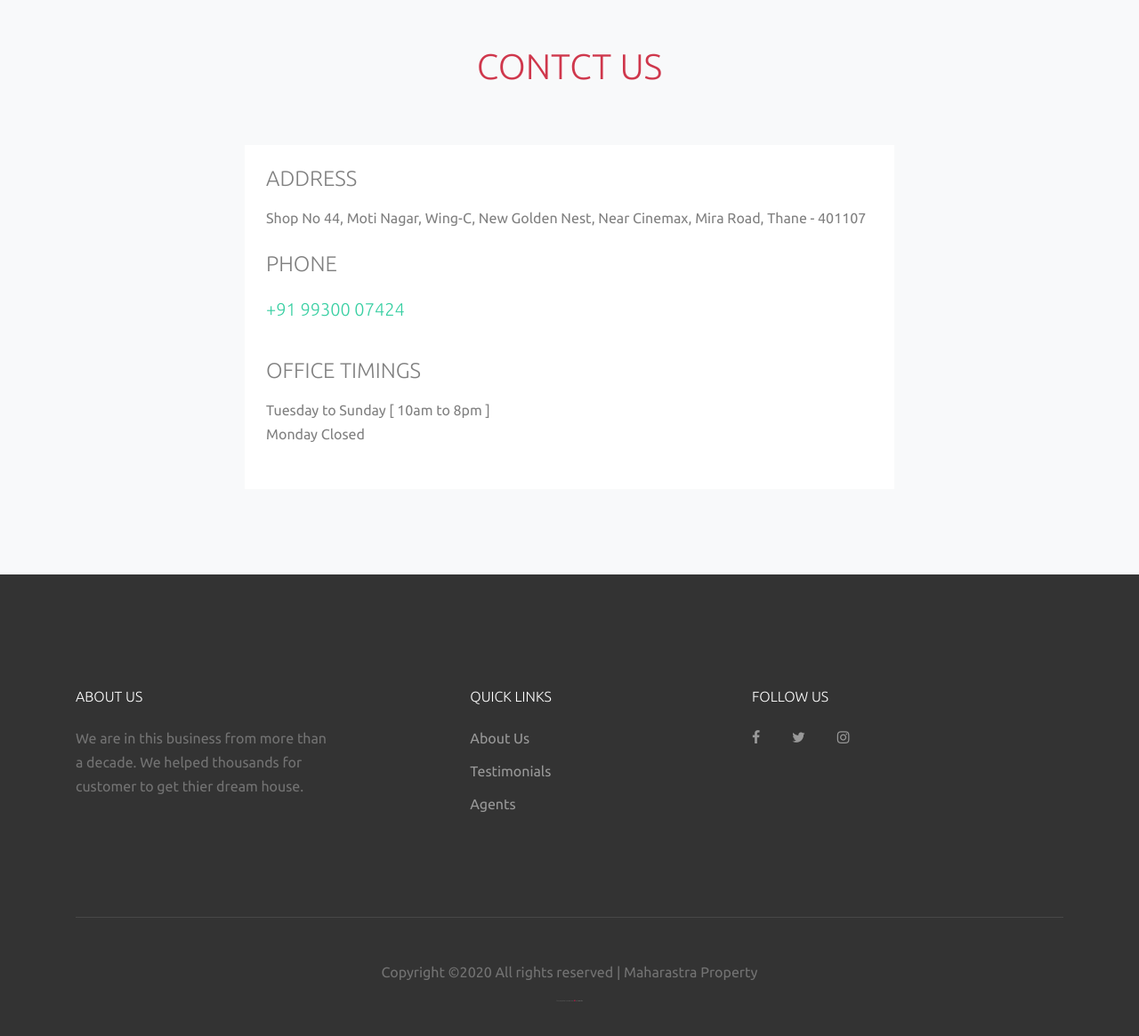
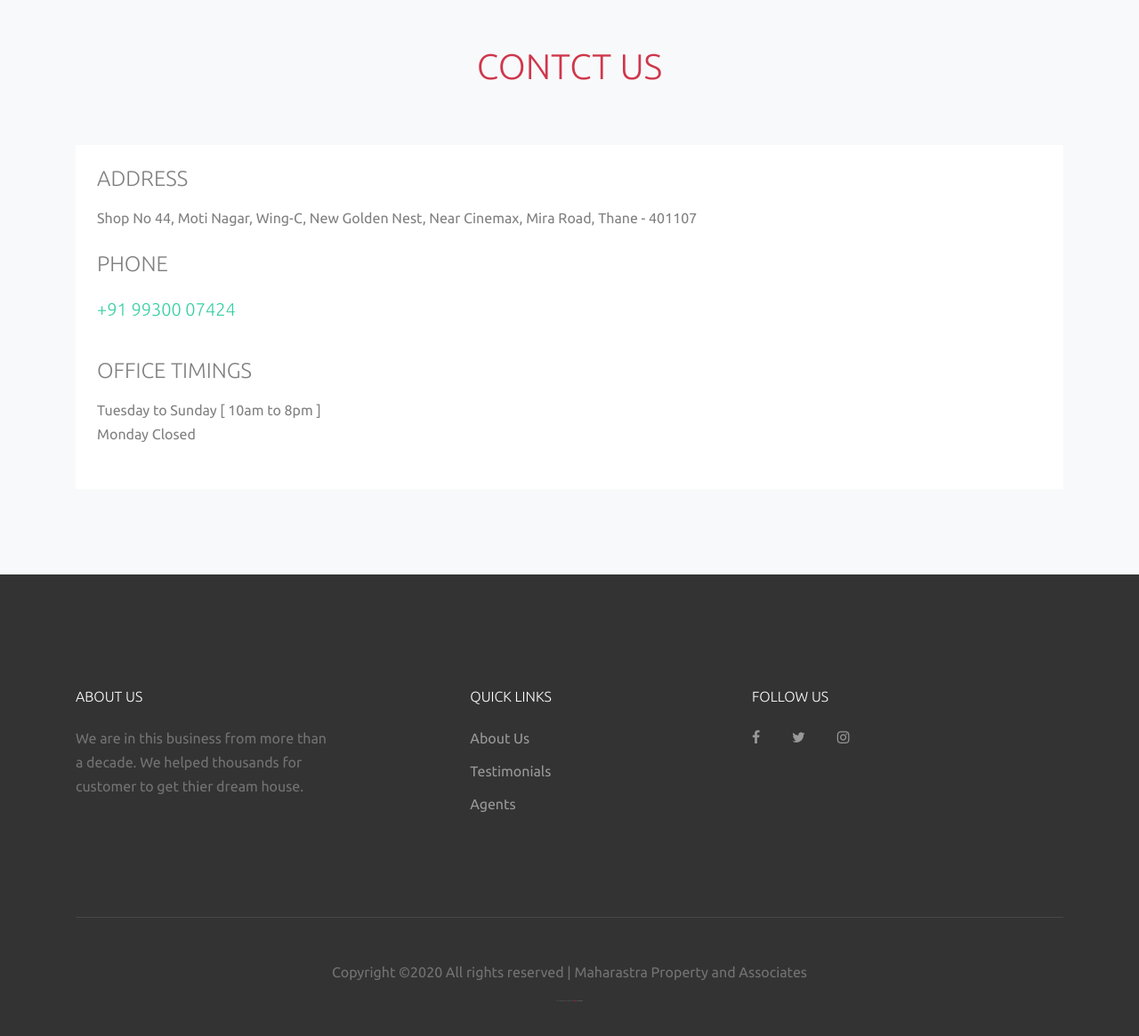
Before and after one commit to maharashtraproperty/maharashtraproperty.github.io, a plain HTML site: page index.html in a window 1280 px wide. Shown: the part 4651-5816 px from the top of the page at 89% size. Drawn offline with Linux system fonts and the light colour scheme; files whose address does not match are found by name.

Commit message:
Changes in index file.

```diff
--- a/index.html
+++ b/index.html
@@ -616,7 +616,7 @@
 
             </form> -->
           <!-- </div> -->
-          <div class="offset-2 col-md-8">
+          <div class="col-md-12">
 
             <div class="p-4 mb-3 bg-white">
               <p class="mb-0 font-weight-bold"><h4>Address</h4></p>
@@ -690,7 +690,7 @@
             <div class="border-top pt-5">
             <p class="copyright">
             <!-- Link back to Colorlib can't be removed. Template is licensed under CC BY 3.0. -->
-            Copyright &copy;<script>document.write(new Date().getFullYear());</script> All rights reserved | Maharastra Property<br/><span style="font-size: 0.1em;">This template is made with <i class="icon-heart text-danger" aria-hidden="true"></i> by <a href="https://colorlib.com" target="_blank" >Colorlib</a></span>
+            Copyright &copy;<script>document.write(new Date().getFullYear());</script> All rights reserved | Maharastra Property and Associates<br/><span style="font-size: 0.1em;">This template is made with <i class="icon-heart text-danger" aria-hidden="true"></i> by <a href="https://colorlib.com" target="_blank" >Colorlib</a></span>
             <!-- Link back to Colorlib can't be removed. Template is licensed under CC BY 3.0. -->
             </p>
             </div>
```
